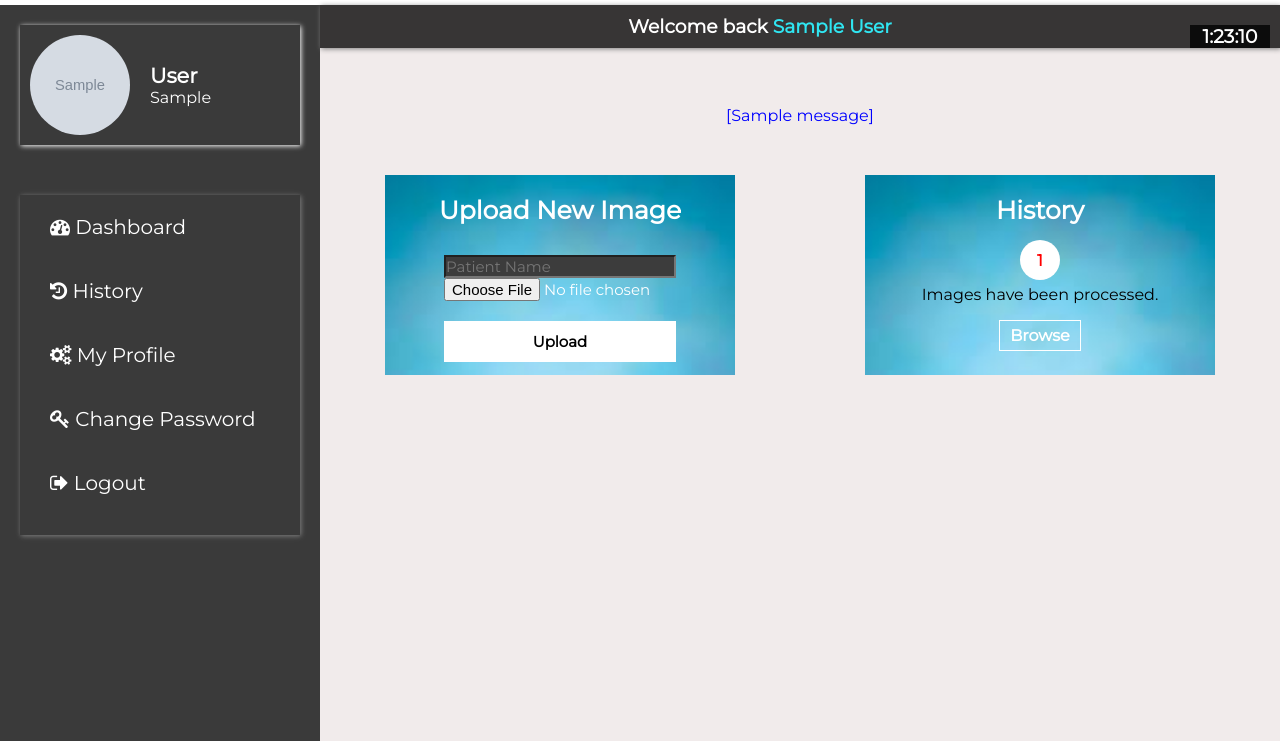
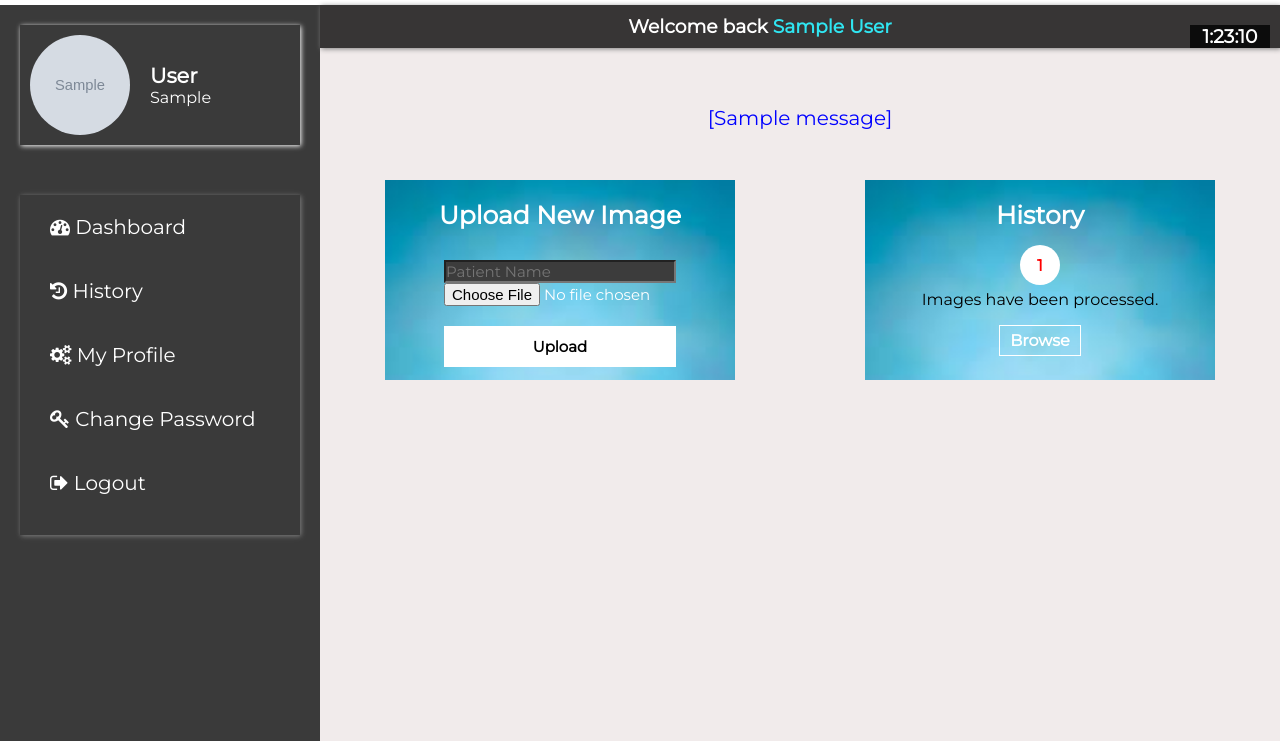
Before and after one commit to vahiwe/Pneumonia-Prediction-App, a Flask app: page /dashboard in a window 1280 px wide. Shown: the part 50-800 px from the top of the page. Run offline with Flask 2, Linux system fonts and the light colour scheme; a user stored in the database is signed in; tables that the repository leaves empty hold one stand-in row (values such as "Sample post"); grey boxes marked "Sample" are stand-in pictures; one stand-in notice (Sample message) is shown; some libraries are stand-ins or nearby versions.

Commit message:
made the feedback message font to be 20px

```diff
--- a/app/templates/dashboard.html
+++ b/app/templates/dashboard.html
@@ -55,12 +55,12 @@
                         </h3>
                         {% if msg %}
                         <div>
-                            <p style="color: red;">{{ msg }}</p>
+                            <p style="color: red; font-size: 20px;">{{ msg }}</p>
                         </div>
                         {% endif %}
                         {% if extracted_text %}
                         <div>
-                            <p style="color: red;">{{ extracted_text }}</p>
+                            <p style="color: red; font-size: 20px;">{{ extracted_text }}</p>
                         </div>
                         {% endif %}
                         {% if not current_user.email_confirmed %}
@@ -73,11 +73,11 @@
                         {% for message in messages %}
                         <br><br>
                         {% if message == "POSITIVE" %}
-                        <p style="color: red;">Your result is {{ message }}. Please consult the doctor.</p>
+                        <p style="color: red; font-size: 20px;">Your result is {{ message }}. Please consult the doctor.</p>
                         {% elif message == "NEGATIVE" %}
-                        <p style="color: blue;">Your result is {{ message }}.</p>
+                        <p style="color: blue; font-size: 20px;">Your result is {{ message }}.</p>
                         {% else %}
-                        <p style="color: blue;">[{{ message }}]</p>
+                        <p style="color: blue; font-size: 20px;">[{{ message }}]</p>
                         {% endif %}
                         {% endfor %}
                         {% endif %}
```
